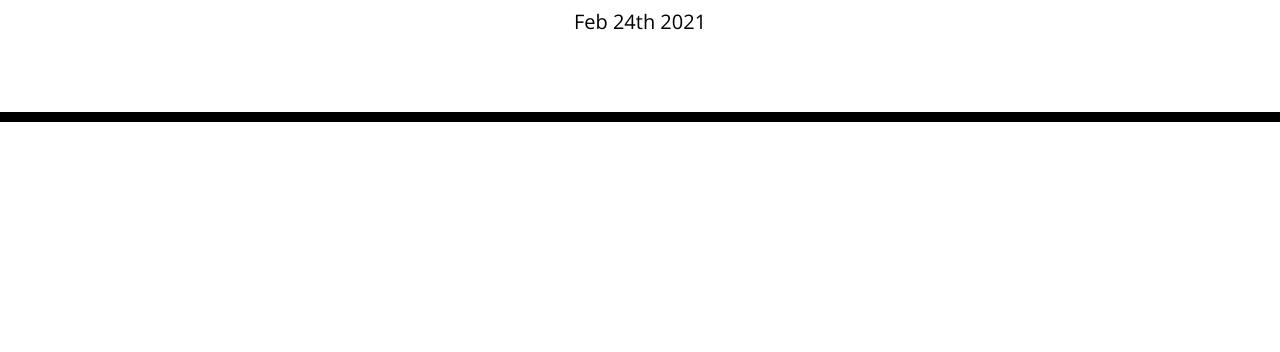
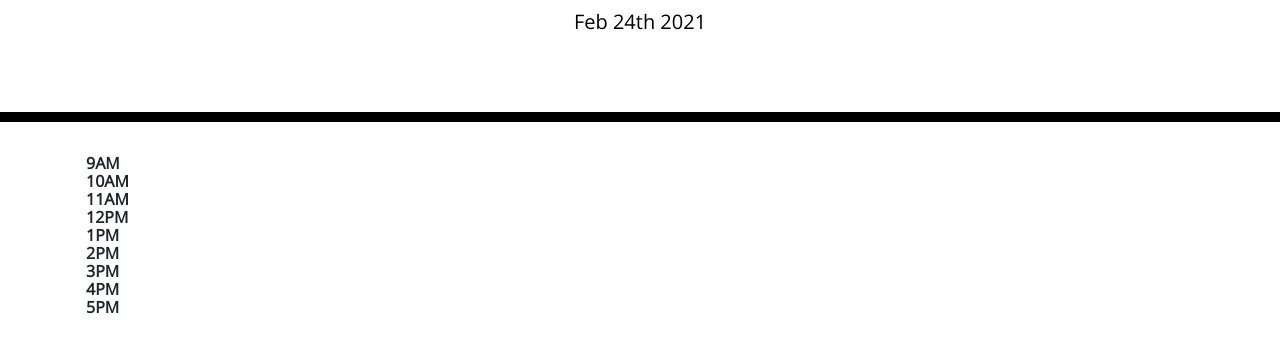
Before and after one commit to editapesa/Third-Party-APIs-Work-Day-Scheduler, a plain HTML site: page index.html in a window 1280 px wide. Shown: the part 182-534 px from the top of the page. Drawn offline with nearby package versions, Linux system fonts and the light colour scheme.

Commit message:
added time rows

```diff
--- a/index.html
+++ b/index.html
@@ -30,9 +30,35 @@
     </header>
     <div class="container">
       <!-- Timeblocks go here -->
-      <!--<div class="row">
-        <d -->
-      </div>
+      <table>
+        <tr>
+          <th scope="row">9AM</th>
+        </tr>
+        <tr>
+          <th scope="row">10AM</th>
+        </tr>
+        <tr>
+          <th scope="row">11AM</th>
+        </tr>
+        <tr>
+          <th scope="row">12PM</th>
+        </tr>
+        <tr>
+          <th scope="row">1PM</th>
+        </tr>
+        <tr>
+          <th scope="row">2PM</th>
+        </tr>
+        <tr>
+          <th scope="row">3PM</th>
+        </tr>
+        <tr>
+          <th scope="row">4PM</th>
+        </tr>
+        <tr>
+          <th scope="row">5PM</th>
+        </tr>
+      <table>
 
     </div>
 
```
